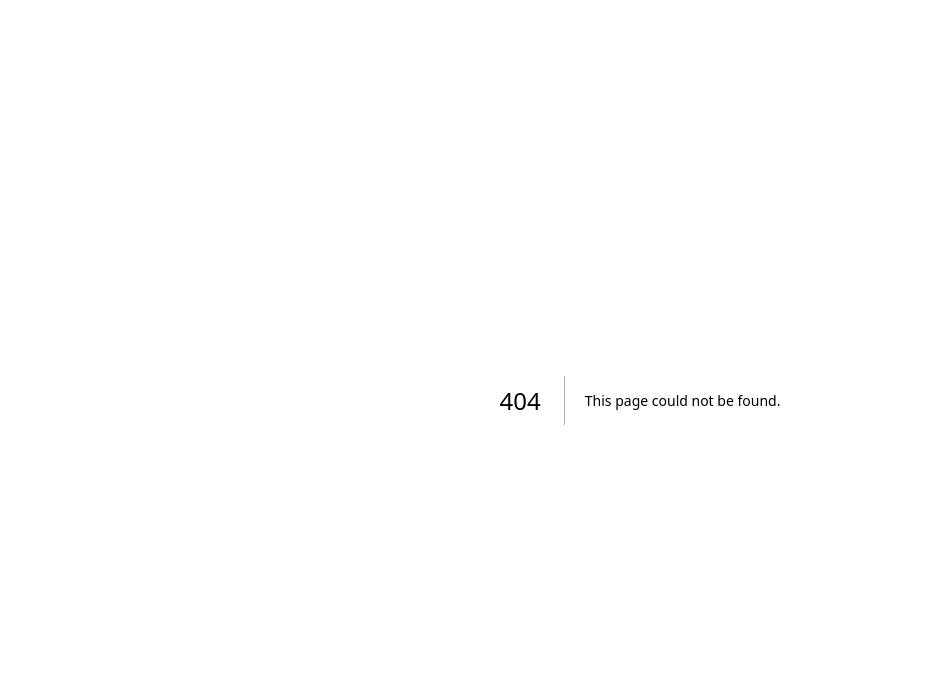
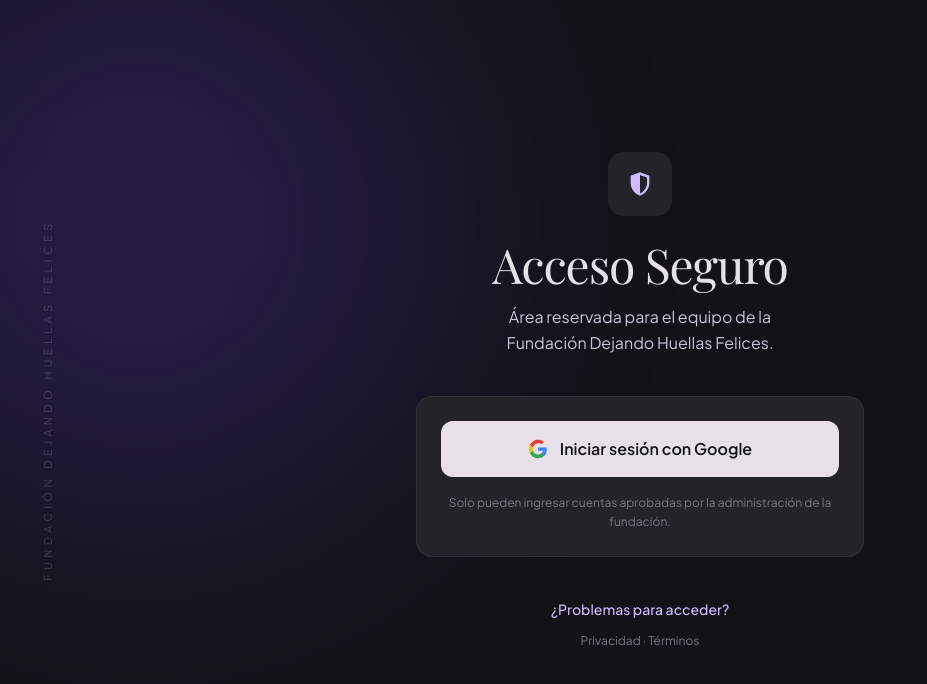
Before and after one commit to Julianlo3/SANA, a Next.js app in the folder FrontEnd/sana/: page /login in a window 1280 px wide. Before the commit this address had no page. Shown: the top 684 px of the page, without its empty margins (0-927 px from the left). Built offline with nearby package versions, Linux system fonts and the light colour scheme; a web font is replaced by a local one.

Commit message:
feat(auth): pantalla de login con Google (HU-1.1)

```diff
--- /dev/null
+++ b/FrontEnd/sana/app/login/page.tsx
@@ -0,0 +1,51 @@
+export default function LoginPage() {
+  return (
+    <main className="relative flex flex-1 items-center justify-center overflow-hidden px-6 py-16">
+      <div className="pointer-events-none absolute -left-40 -top-20 h-[600px] w-[600px] rounded-full bg-primario/20 blur-[120px]" />
+
+      <span className="absolute left-10 top-1/2 hidden -translate-y-1/2 rotate-180 text-[11px] tracking-[0.4em] text-texto-tenue/40 [writing-mode:vertical-rl] lg:block">
+         FUNDACIÓN DEJANDO HUELLAS FELICES
+      </span>
+
+      <div className="relative z-10 w-full max-w-md text-center">
+        <div className="mx-auto flex h-16 w-16 items-center justify-center rounded-2xl bg-superficie">
+          <svg className="h-7 w-7 text-lavanda" viewBox="0 0 24 24" fill="currentColor">
+            <path d="M12 2 4 5v6c0 5 3.4 9.7 8 11 4.6-1.3 8-6 8-11V5l-8-3Zm0 2.2 6 2.2v4.6c0 4-2.6 7.9-6 9.1V4.2Z" />
+          </svg>
+        </div>
+
+        <h1 className="mt-6 font-display text-5xl tracking-tight text-texto">
+          Acceso Seguro
+        </h1>
+
+        <p className="mx-auto mt-4 max-w-xs leading-relaxed text-texto-suave">
+          Área reservada para el equipo de la Fundación Dejando Huellas Felices.
+        </p>
+
+        <div className="mt-10 rounded-2xl border border-borde/60 bg-superficie p-6">
+          <button className="flex w-full cursor-pointer items-center justify-center gap-3 rounded-xl bg-[#E7E0E9] py-4 font-semibold text-fondo transition hover:bg-white">
+            <svg className="h-5 w-5" viewBox="0 0 24 24">
+              <path fill="#4285F4" d="M22.6 12.2c0-.7-.1-1.4-.2-2H12v4h6a5 5 0 0 1-2.2 3.3v2.8h3.6c2.1-2 3.2-4.8 3.2-8.1Z" />
+              <path fill="#34A853" d="M12 23c2.9 0 5.4-1 7.2-2.7l-3.6-2.8c-1 .7-2.2 1.1-3.6 1.1-2.8 0-5.2-1.9-6-4.5H2.3v2.9A11 11 0 0 0 12 23Z" />
+              <path fill="#FBBC05" d="M6 14.1a6.6 6.6 0 0 1 0-4.2V7H2.3a11 11 0 0 0 0 9.9L6 14.1Z" />
+              <path fill="#EA4335" d="M12 4.8c1.6 0 3 .5 4.1 1.6l3.1-3.1A11 11 0 0 0 2.3 7L6 9.9c.8-2.6 3.2-4.5 6-4.5Z" />
+            </svg>
+            Iniciar sesión con Google
+          </button>
+
+          <p className="mt-4 text-xs leading-relaxed text-texto-tenue">
+            Solo pueden ingresar cuentas aprobadas por la administración de la
+            fundación.
+          </p>
+        </div>
+
+        <div className="mt-10">
+          <a href="#" className="text-sm font-medium text-lavanda hover:underline">
+            ¿Problemas para acceder?
+          </a>
+          <p className="mt-3 text-xs text-texto-tenue">Privacidad · Términos</p>
+        </div>
+      </div>
+    </main>
+  );
+}
```
